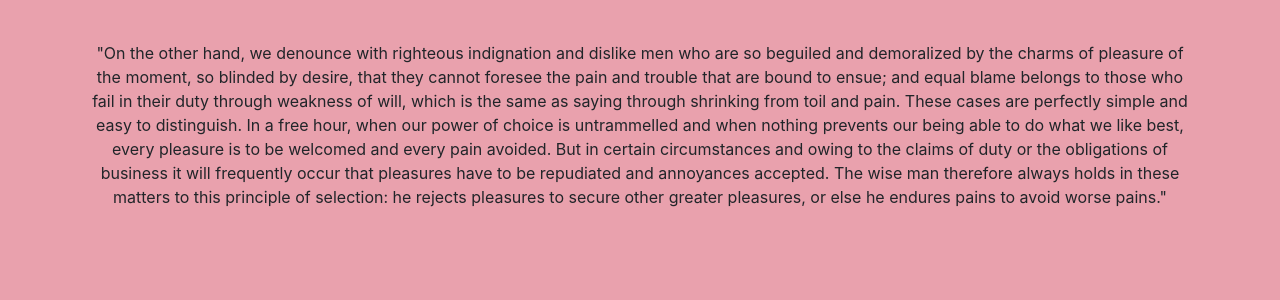
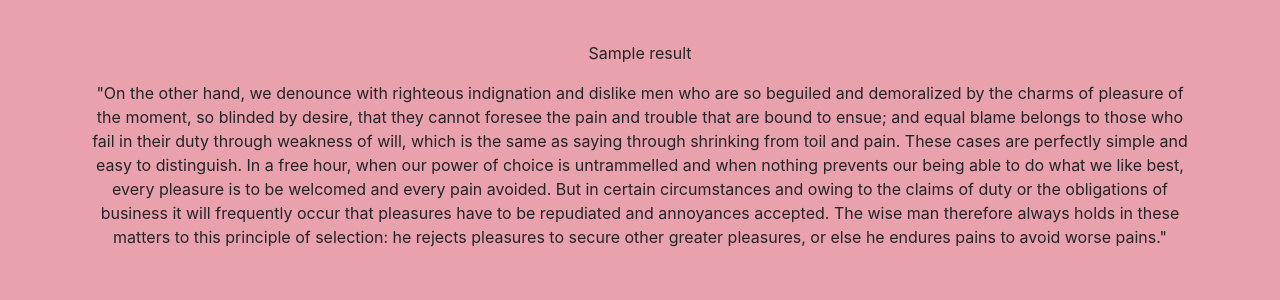
Before and after one commit to siekmeierpaul/FinalProject-Group4, a Flask app: template templates/results.html in a window 1280 px wide. Shown: the part 59-359 px from the top of the page. Run offline with Flask 2, Linux system fonts and the light colour scheme; the template is opened without the code that fills it: most values are stand-ins (such as "Sample title", 1, 10 or a date in 2020); parts of the project's set-up code (start-up, migrations or seed data) failed here and were passed over.

Commit message:
Result prints to Results page

```diff
--- a/app.py
+++ b/app.py
@@ -36,7 +36,16 @@ def predict():
     prediction = pickle_model.predict(final_features)
     print(prediction)
 
-    webpage = render_template("data.html")
+    if prediction == 1:
+        result = "Divorced"
+        print(result)
+    elif prediction == 0:
+        result = "Married"
+        print(result)
+    else:
+        print("Something didn't work")
+
+    webpage = render_template("results.html", result = result)
     return webpage
 
 if __name__ == '__main__':
--- a/templates/results.html
+++ b/templates/results.html
@@ -32,6 +32,9 @@
     </div>
     <div class='row'>
       <div class='col-md-12'>
+        <p>{{ result }}</p>
+      </div>
+      <div class='col-md-12'>
         <p>"On the other hand, we denounce with righteous indignation and dislike men who are so beguiled and demoralized by the charms of pleasure of the moment, so blinded by desire, that they cannot foresee the pain and trouble that are bound to ensue; and equal blame belongs to those who fail in their duty through weakness of will, which is the same as saying through shrinking from toil and pain. These cases are perfectly simple and easy to distinguish. In a free hour, when our power of choice is untrammelled and when nothing prevents our being able to do what we like best, every pleasure is to be welcomed and every pain avoided. But in certain circumstances and owing to the claims of duty or the obligations of business it will frequently occur that pleasures have to be repudiated and annoyances accepted. The wise man therefore always holds in these matters to this principle of selection: he rejects pleasures to secure other greater pleasures, or else he endures pains to avoid worse pains."</p>
       </div>
     </div>
```
Also changed, not shown: 1 other file.
